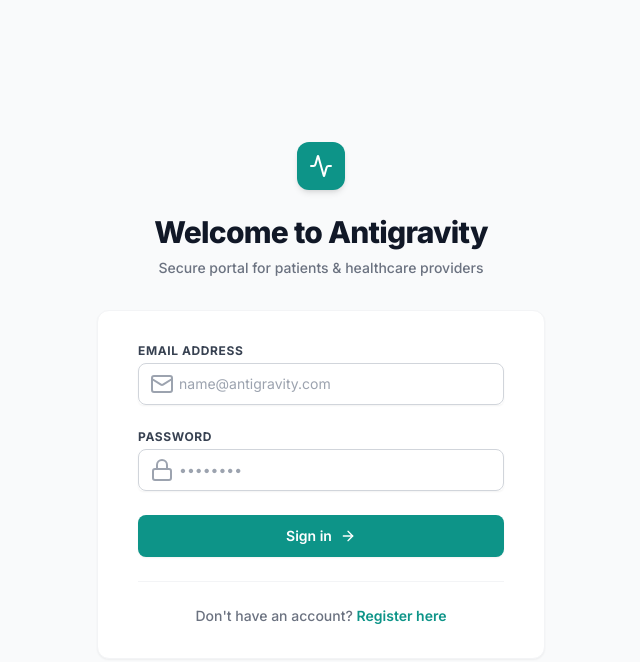
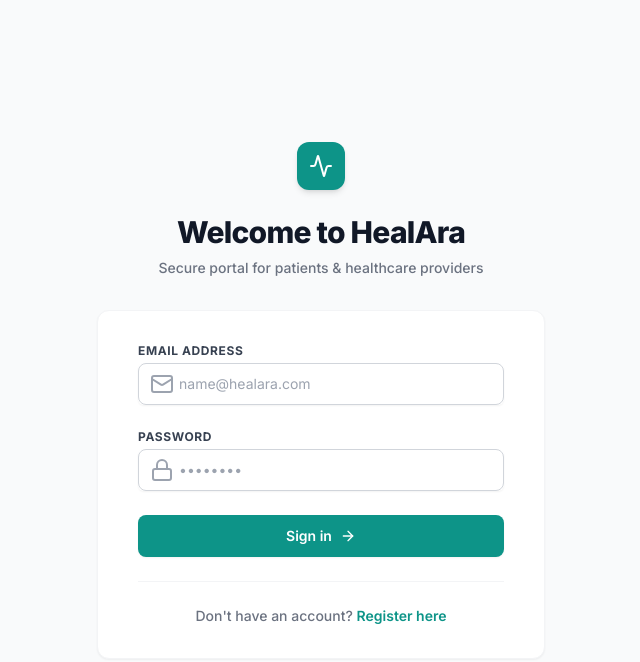
Before and after one commit to trupthi6/HealAra, a React (Vite) app in the folder client/: page /login in a window 1280 px wide. Shown: the top 662 px of the page, without its empty margins (319-959 px from the left). Built offline with nearby package versions, Linux system fonts and the light colour scheme; no server answers.

Commit message:
Rebrand from Antigravity to HealAra

```diff
--- a/client/index.html
+++ b/client/index.html
@@ -6,8 +6,8 @@
     <meta name="viewport" content="width=device-width, initial-scale=1.0" />
 
     <!-- SEO Optimization -->
-    <title>Antigravity - Community Health Intelligence Platform</title>
-    <meta name="description" content="Antigravity is a data-driven health intelligence platform allowing patients with chronic conditions to log vital metrics, analyze trends, receive automated clinical warnings, and securely share logs with doctors." />
+    <title>HealAra - Community Health Intelligence Platform</title>
+    <meta name="description" content="HealAra is a data-driven health intelligence platform allowing patients with chronic conditions to log vital metrics, analyze trends, receive automated clinical warnings, and securely share logs with doctors." />
 
     <!-- Google Fonts Inter -->
     <link rel="preconnect" href="https://fonts.googleapis.com">
--- a/client/src/components/Sidebar.jsx
+++ b/client/src/components/Sidebar.jsx
@@ -53,7 +53,7 @@ export default function Sidebar() {
         {/* Logo Section */}
         <div className="p-6 border-b border-gray-100 flex items-center gap-2">
           <Activity className="h-6 w-6 text-teal-600" />
-          <span className="font-bold text-xl tracking-tight text-teal-600">Antigravity</span>
+          <span className="font-bold text-xl tracking-tight text-teal-600">HealAra</span>
         </div>
 
         {/* Navigation Links */}
--- a/client/src/pages/AdminPanel.jsx
+++ b/client/src/pages/AdminPanel.jsx
@@ -1156,7 +1156,7 @@ export default function AdminPanel() {
                       required
                       value={uEmail}
                       onChange={(e) => setUEmail(e.target.value)}
-                      placeholder="rahul@antigravity.com"
+                      placeholder="rahul@healara.com"
                       className="w-full px-3 py-2 border border-gray-300 rounded-lg text-xs focus:ring-1 focus:ring-teal-500"
                     />
                     {fieldErrors.email && (
--- a/client/src/pages/Login.jsx
+++ b/client/src/pages/Login.jsx
@@ -42,7 +42,7 @@ export default function Login() {
           <Activity className="h-6 w-6" />
         </div>
         <h2 className="mt-6 text-center text-3xl font-extrabold text-gray-900 tracking-tight">
-          Welcome to Antigravity
+          Welcome to HealAra
         </h2>
         <p className="mt-2 text-center text-sm text-gray-500 font-medium">
           Secure portal for patients & healthcare providers
@@ -69,7 +69,7 @@ export default function Login() {
                   value={email}
                   onChange={(e) => setEmail(e.target.value)}
                   className="block w-full pl-10 pr-3 py-2.5 border border-gray-300 rounded-lg text-sm text-gray-900 placeholder-gray-400 focus:outline-none focus:ring-2 focus:ring-teal-500 focus:border-teal-500 transition-shadow"
-                  placeholder="name@antigravity.com"
+                  placeholder="name@healara.com"
                 />
               </div>
             </div>
--- a/client/src/pages/Register.jsx
+++ b/client/src/pages/Register.jsx
@@ -120,7 +120,7 @@ export default function Register() {
     setLoading(true);
     try {
       await register(payload);
-      toast.success('Registration successful! Welcome to Antigravity.');
+      toast.success('Registration successful! Welcome to HealAra.');
       if (role === 'doctor') {
         navigate('/doctor');
       } else {
@@ -149,7 +149,7 @@ export default function Register() {
           </div>
           <h1 className="text-3xl font-bold text-gray-900">Create Account</h1>
           <p className="mt-2 text-sm text-gray-500">
-            Join Antigravity to start monitoring your health
+            Join HealAra to start monitoring your health
           </p>
         </div>
 
```
Also changed, not shown: 2 other files (tests, documents, lock files or other folders).
